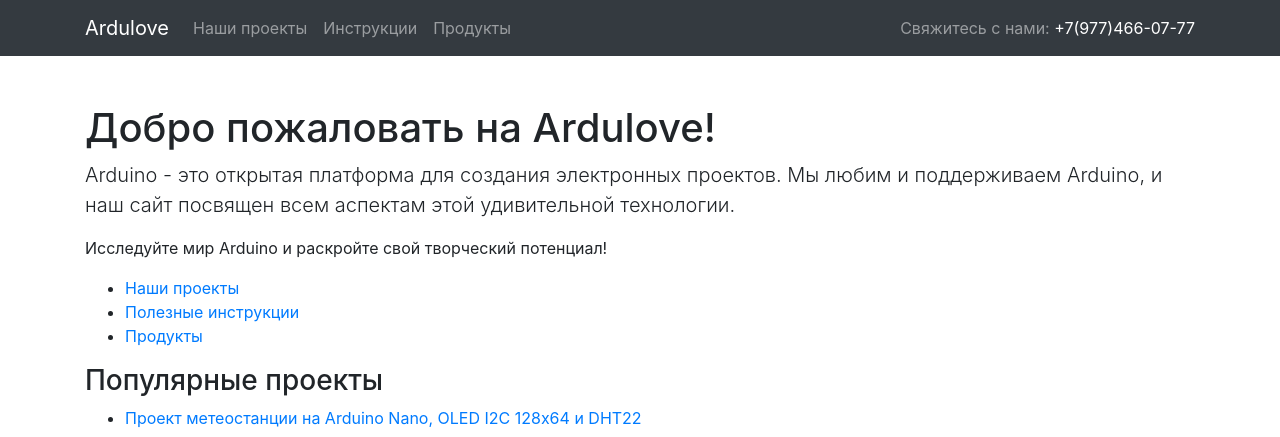
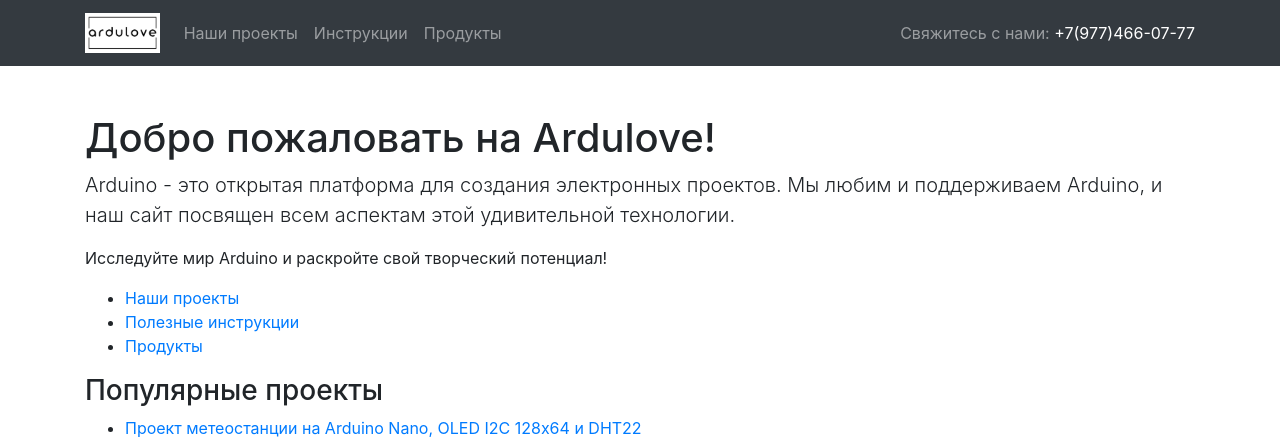
Before and after one commit to Drag0nfather/ardulove, a Flask app: page / in a window 1280 px wide. Shown: the top 437 px of the page. Run offline with Flask 3, Linux system fonts and the light colour scheme; some libraries are stand-ins or nearby versions.

Commit message:
logo and favicon

```diff
--- a/app/templates/footer.html
+++ b/app/templates/footer.html
@@ -4,7 +4,6 @@
 <head>
     <meta charset="utf-8">
     <meta name="viewport" content="width=device-width, initial-scale=1.0">
-    <title>Untitled</title>
     <link rel="stylesheet" href="https://cdnjs.cloudflare.com/ajax/libs/twitter-bootstrap/4.1.3/css/bootstrap.min.css">
     <link rel="stylesheet" href="https://cdnjs.cloudflare.com/ajax/libs/ionicons/2.0.1/css/ionicons.min.css">
     <link rel="stylesheet" href="assets/css/style.css">
--- a/app/templates/index.html
+++ b/app/templates/index.html
@@ -5,6 +5,8 @@
     <meta name="viewport" content="width=device-width, initial-scale=1.0">
     <title>Ardulove</title>
     <link rel="stylesheet" href="https://stackpath.bootstrapcdn.com/bootstrap/4.5.2/css/bootstrap.min.css">
+    <link rel="shortcut icon" href="{{ url_for('static', filename='site/favicon.ico') }}">
+
 </head>
 <body>
 {% include 'nav.html' %}
--- a/app/templates/instructions/create_instruction.html
+++ b/app/templates/instructions/create_instruction.html
@@ -3,6 +3,8 @@
 <head>
     <meta charset="UTF-8">
     <meta name="viewport" content="width=device-width, initial-scale=1.0">
+    <link rel="shortcut icon" href="{{ url_for('static', filename='site/favicon.ico') }}">
+
     <title>Create Instruction</title>
     <!-- Подключаем стили CKEditor -->
     {{ ckeditor.load() }}
--- a/app/templates/instructions/instruction_detail.html
+++ b/app/templates/instructions/instruction_detail.html
@@ -5,6 +5,8 @@
     <meta name="viewport" content="width=device-width, initial-scale=1.0">
     <title>{{ instruction.title }} - Instruction Detail</title>
     <link rel="stylesheet" href="https://stackpath.bootstrapcdn.com/bootstrap/4.5.2/css/bootstrap.min.css">
+    <link rel="shortcut icon" href="{{ url_for('static', filename='site/favicon.ico') }}">
+
     <style>
         body {
             overflow-x: hidden; /* This prevents horizontal scrollbar */
--- a/app/templates/instructions/instructions.html
+++ b/app/templates/instructions/instructions.html
@@ -5,6 +5,8 @@
     <meta name="viewport" content="width=device-width, initial-scale=1.0">
     <title>Наши инструкции - Ardulove</title>
     <link rel="stylesheet" href="https://stackpath.bootstrapcdn.com/bootstrap/4.5.2/css/bootstrap.min.css">
+    <link rel="shortcut icon" href="{{ url_for('static', filename='site/favicon.ico') }}">
+
 </head>
 <body>
 {% include 'nav.html' %}
--- a/app/templates/nav.html
+++ b/app/templates/nav.html
@@ -4,13 +4,14 @@
     <meta charset="UTF-8">
     <meta name="viewport" content="width=device-width, initial-scale=1.0">
     <link rel="stylesheet" href="https://stackpath.bootstrapcdn.com/bootstrap/4.6.0/css/bootstrap.min.css">
-    <title>Your Website Title</title>
 </head>
 <body>
 
 <nav class="navbar navbar-expand-lg navbar-dark bg-dark">
     <div class="container">
-        <a class="navbar-brand" href="/">Ardulove</a>
+        <a class="navbar-brand" href="/">
+            <img src="{{ url_for('static', filename='site/main_logo.png') }}" alt="Ardulove Logo" style="max-height: 40px;">
+        </a>
 
         <!-- Add responsive navigation toggle button -->
         <button class="navbar-toggler" type="button" data-toggle="collapse" data-target="#navbarNav" aria-controls="navbarNav" aria-expanded="false" aria-label="Toggle navigation">
--- a/app/templates/products.html
+++ b/app/templates/products.html
@@ -5,6 +5,8 @@
     <meta name="viewport" content="width=device-width, initial-scale=1.0">
     <title>Полезные продукты - Ardulove</title>
     <link rel="stylesheet" href="https://stackpath.bootstrapcdn.com/bootstrap/4.5.2/css/bootstrap.min.css">
+    <link rel="shortcut icon" href="{{ url_for('static', filename='site/favicon.ico') }}">
+
 </head>
 <body>
 {% include 'nav.html' %}
--- a/app/templates/projects/create_project.html
+++ b/app/templates/projects/create_project.html
@@ -3,6 +3,8 @@
 <head>
     <meta charset="UTF-8">
     <meta name="viewport" content="width=device-width, initial-scale=1.0">
+    <link rel="shortcut icon" href="{{ url_for('static', filename='site/favicon.ico') }}">
+
     <title>Create Project</title>
     <!-- Подключаем стили CKEditor -->
     {{ ckeditor.load() }}
--- a/app/templates/projects/project_detail.html
+++ b/app/templates/projects/project_detail.html
@@ -5,6 +5,8 @@
     <meta name="viewport" content="width=device-width, initial-scale=1.0">
     <title>{{ project.title }} - Project Detail</title>
     <link rel="stylesheet" href="https://stackpath.bootstrapcdn.com/bootstrap/4.5.2/css/bootstrap.min.css">
+    <link rel="shortcut icon" href="{{ url_for('static', filename='site/favicon.ico') }}">
+
     <style>
         body {
             overflow-x: hidden; /* This prevents horizontal scrollbar */
--- a/app/templates/projects/projects.html
+++ b/app/templates/projects/projects.html
@@ -5,6 +5,8 @@
     <meta name="viewport" content="width=device-width, initial-scale=1.0">
     <title>Наши проекты - Ardulove</title>
     <link rel="stylesheet" href="https://stackpath.bootstrapcdn.com/bootstrap/4.5.2/css/bootstrap.min.css">
+    <link rel="shortcut icon" href="{{ url_for('static', filename='site/favicon.ico') }}">
+
 </head>
 <body>
 {% include 'nav.html' %}
```
Also changed, not shown: app/static/site/favicon.ico (added), app/static/site/main_logo.png (added).
